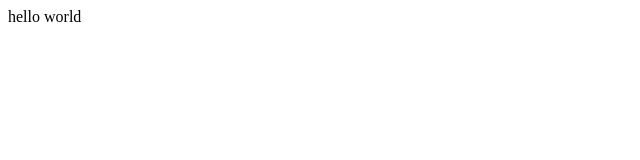
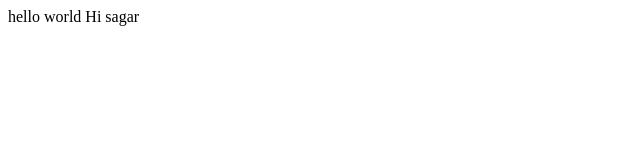
Before and after one commit to Sagar71074/jjjj, a plain HTML site: page index.html in a window 1280 px wide. Shown: the full height of the page, 0-640 px from the left. Drawn offline with Linux system fonts and the light colour scheme.

Commit message:
Update index.html

```diff
--- a/index.html
+++ b/index.html
@@ -7,5 +7,7 @@
 </head>
 <body>
     hello world
+
+    Hi sagar
 </body>
 </html>
```
